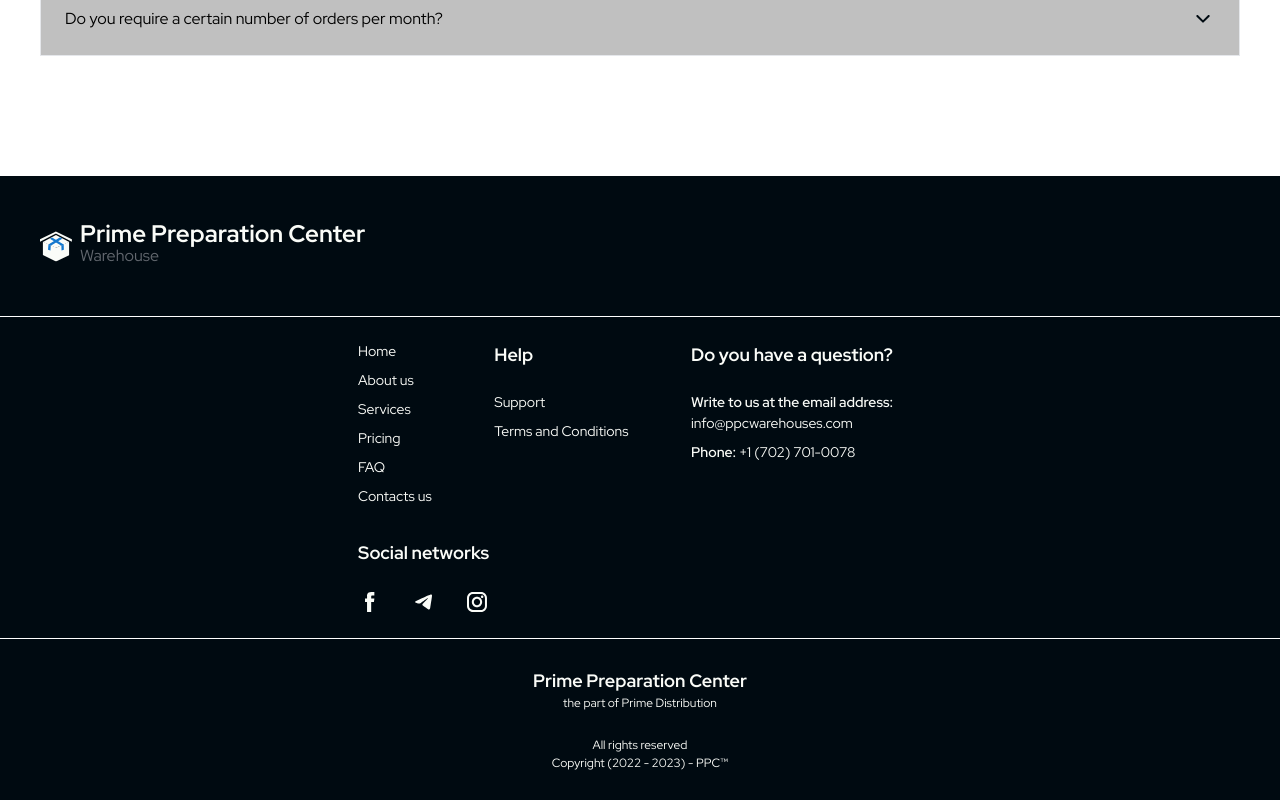
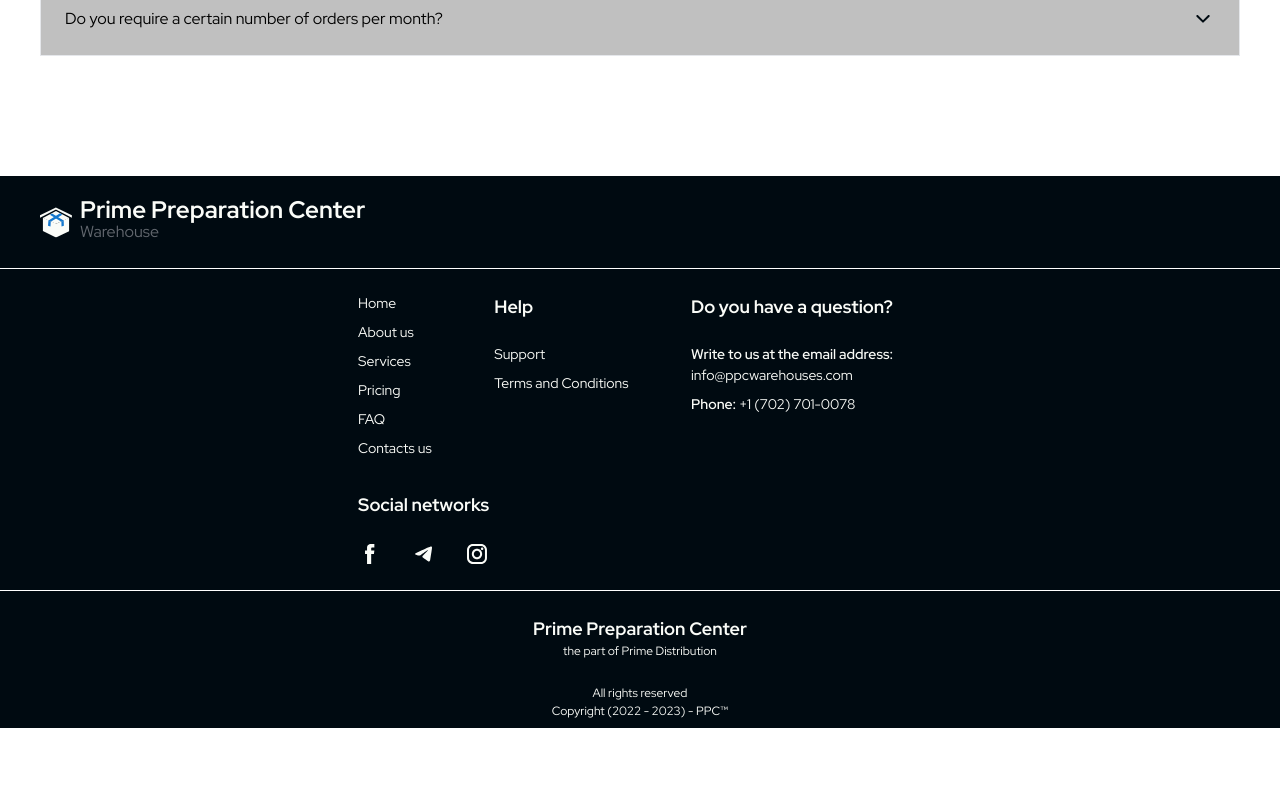
Before and after one commit to korvan17/nevadaFrontend, a Next.js app: page / in a window 1280 px wide. Shown: the part 5805-6605 px from the top of the page. After the commit the page ends 6533 px from the top, so only its background shows below. Built offline with nearby package versions, Linux system fonts and the light colour scheme.

Commit message:
small fixes

```diff
--- a/src/components/Footer/FooterBottom/FooterBottom.jsx
+++ b/src/components/Footer/FooterBottom/FooterBottom.jsx
@@ -2,7 +2,7 @@ import React from "react";
 
 export default function FooterBottom() {
   return (
-    <div className="container flex items-center justify-center py-[28px] flex-wrap flex-col text-center text-[12px]">
+    <div className="container flex items-center justify-center pt-[24px] pb-[8px] lg:pt-[28px] lg:pb-[38px] flex-wrap flex-col text-center text-[12px]">
       <h3 className="text-[18px] font-bold">Prime Preparation Center</h3>
       <p className="mb-[24px]">the part of Prime Distribution</p>
       <p className="flex flex-col">
--- a/src/components/Footer/FooterHeader/FooterHeader.jsx
+++ b/src/components/Footer/FooterHeader/FooterHeader.jsx
@@ -4,7 +4,7 @@ import FooterForm from "./FooterForm/FooterForm";
 
 export default function Footer() {
   return (
-    <div className="container flex justify-center py-[48px] md:justify-between">
+    <div className="container flex justify-center py-[16px] md:py-[24px] lg:pt-[36px] lg:pb-[48px] md:justify-between items-center">
       <a className="cursor-pointer flex gap-[8px] items-center" href="#">
         <Logo />
         <div>
--- a/src/components/Footer/FooterLinks/FooterLinks.jsx
+++ b/src/components/Footer/FooterLinks/FooterLinks.jsx
@@ -7,10 +7,9 @@ import { links } from "@/content";
 import { helpLinks } from "./footer-data";
 
 export default function FooterLinks() {
-  const t = true;
   return (
     <div className="border-y border-white container">
-      <div className="flex flex-row  flex-wrap justify-between md:w-[564px] lg:w-auto mx-auto py-[24px] text-[14px]">
+      <div className="flex flex-row  flex-wrap justify-between md:w-[564px] lg:w-auto mx-auto py-[24px] lg:py-[48px] text-[14px]">
         <div className="mb-[24px]">
           <FooterCommonList data={links} />
         </div>
```
